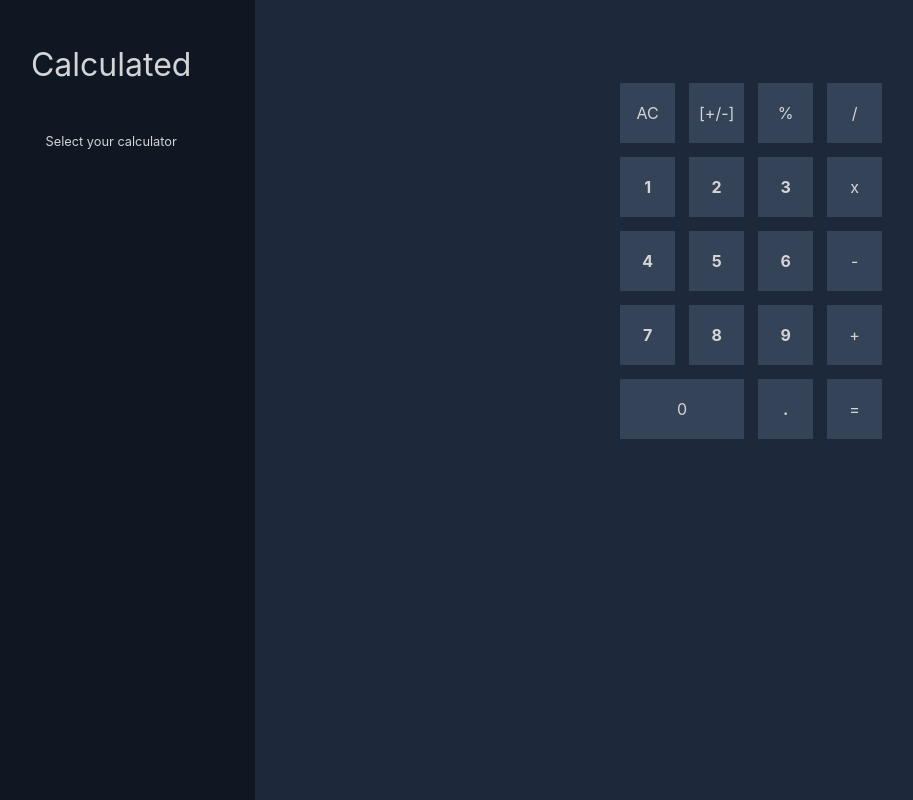
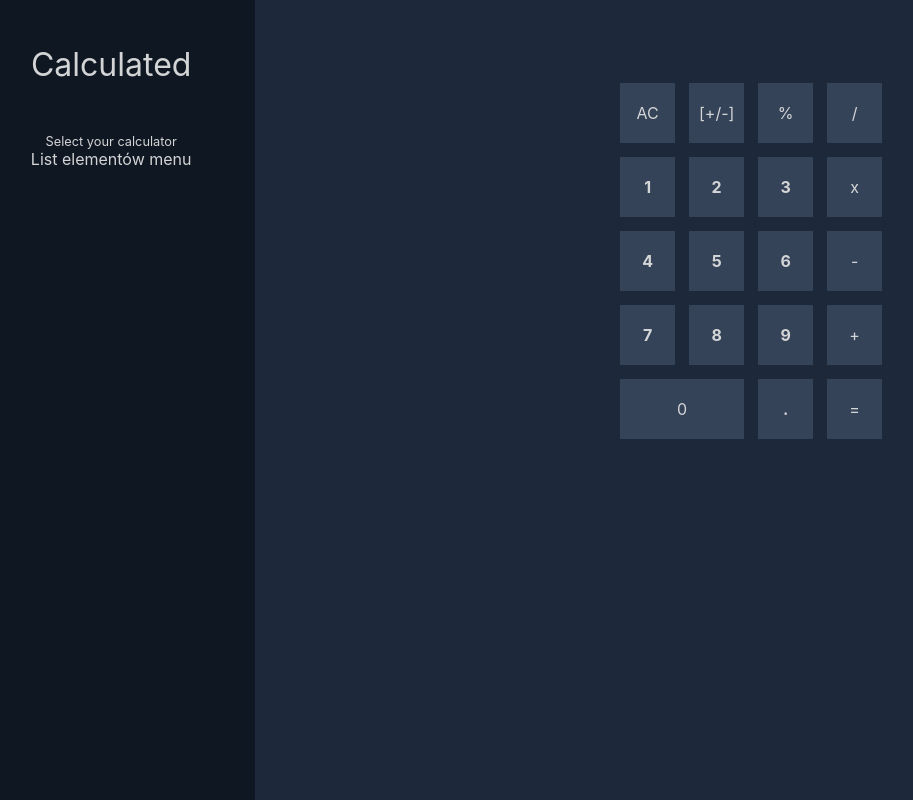
Before and after one commit to MathewLaskowski/calcapp, a React (Create React App) app: page / in a window 1280 px wide. Shown: the whole page, without its empty margins (33-946 px from the left). Built offline with nearby package versions, Linux system fonts and the light colour scheme.

Commit message:
add menu list component

```diff
--- /dev/null
+++ b/src/components/menu-list/menu-list.tsx
@@ -0,0 +1,5 @@
+import React from 'react'
+
+const MenuList = () => <div>List elementów menu</div>
+
+export default MenuList
--- a/src/components/menu/menu.component.tsx
+++ b/src/components/menu/menu.component.tsx
@@ -1,10 +1,12 @@
 import React from 'react'
 import { MenuContainer, Title, SubTitle } from './menu.styles'
+import MenuList from '../menu-list/menu-list'
 
 const Menu = () => (
   <MenuContainer>
     <Title>Calculated</Title>
     <SubTitle>Select your calculator</SubTitle>
+    <MenuList />
   </MenuContainer>
 )
 
```
